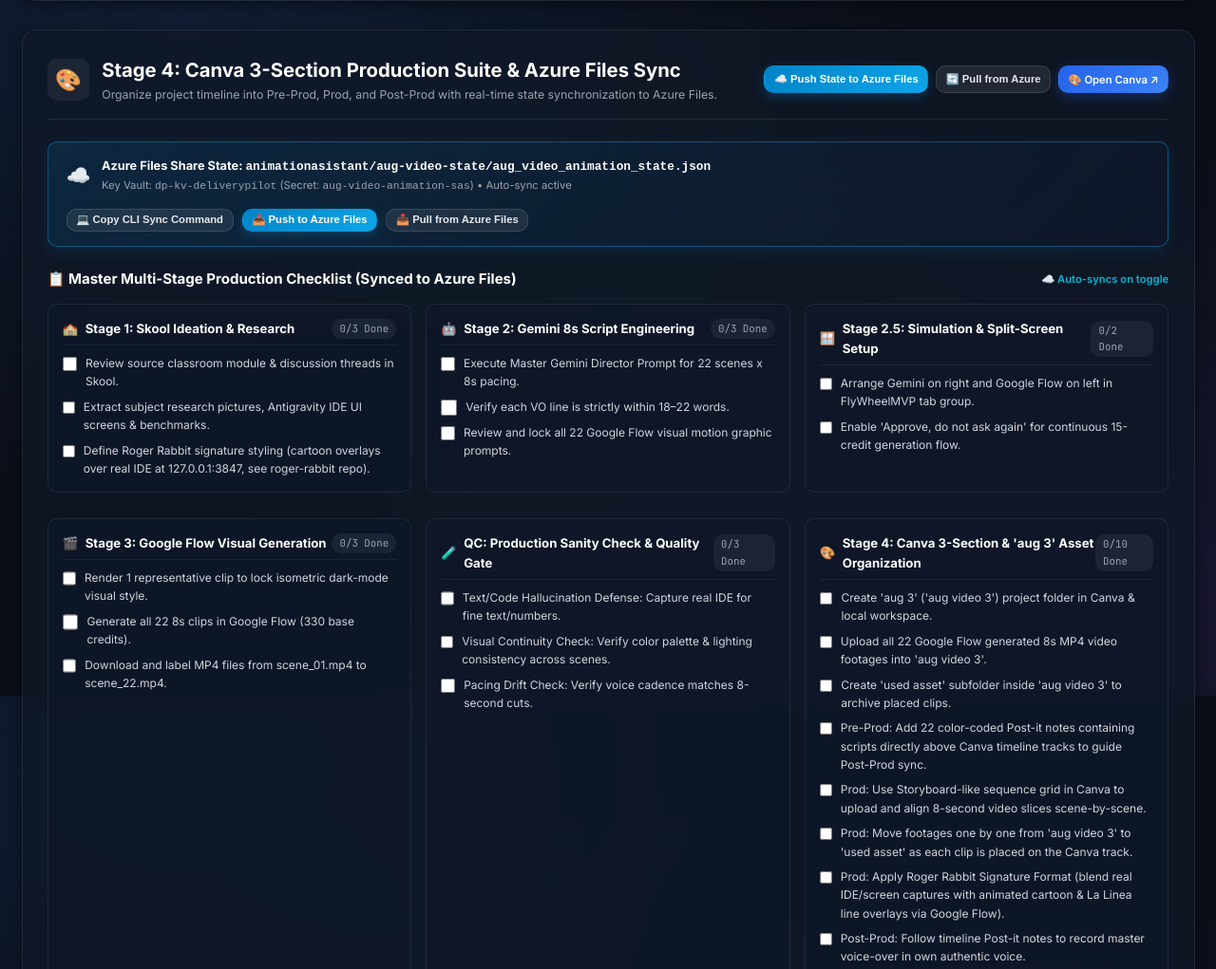
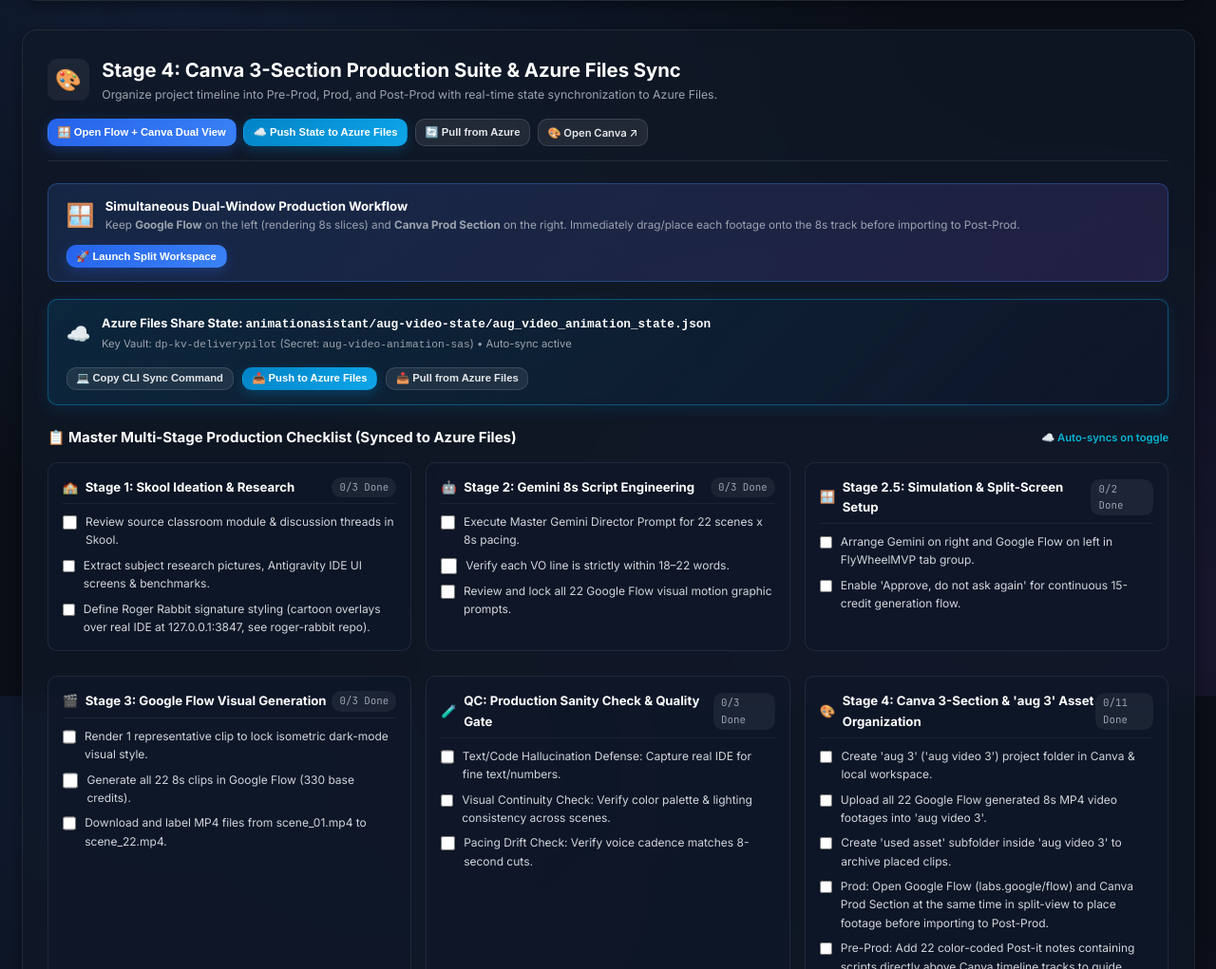
Before and after one commit to rifaterdemsahin/aug-video-animation-3, a plain HTML site: page index.html in a window 1280 px wide. Shown: the part 4067-5088 px from the top of the page at 95% size. Drawn offline with Linux system fonts and the light colour scheme.

Commit message:
feat: add simultaneous Google Flow and Canva Prod placement workflow and dual workspace launcher

```diff
--- a/index.html
+++ b/index.html
@@ -486,17 +486,36 @@
             <p class="section-subtitle">Organize project timeline into Pre-Prod, Prod, and Post-Prod with real-time state synchronization to Azure Files.</p>
           </div>
         </div>
-        <div style="display:flex; gap:0.5rem;">
+        <div style="display:flex; gap:0.5rem; flex-wrap:wrap;">
+          <button class="btn btn-primary btn-sm" onclick="launchDualProductionWorkspace()" title="Open Google Flow and Canva side-by-side">
+            🪟 Open Flow + Canva Dual View
+          </button>
           <button class="btn btn-cloud btn-sm" onclick="pushStateToAzure(true)">
             ☁️ Push State to Azure Files
           </button>
           <button class="btn btn-secondary btn-sm" onclick="pullStateFromAzure()">
             🔄 Pull from Azure
           </button>
-          <a href="https://www.canva.com" target="_blank" rel="noopener noreferrer" class="btn btn-primary btn-sm">
+          <a href="https://www.canva.com" target="_blank" rel="noopener noreferrer" class="btn btn-secondary btn-sm">
             🎨 Open Canva ↗
           </a>
         </div>
+      </div>
+
+      <!-- Dual Workspace Strategy Banner -->
+      <div style="background: linear-gradient(135deg, rgba(59, 130, 246, 0.15), rgba(139, 92, 246, 0.15)); border: 1px solid rgba(59, 130, 246, 0.35); border-radius: var(--radius-md); padding: 0.9rem 1.25rem; margin-bottom: 1.25rem; display: flex; justify-content: space-between; align-items: center; flex-wrap: wrap; gap: 0.75rem;">
+        <div style="display:flex; align-items:center; gap:0.75rem;">
+          <span style="font-size:1.6rem;">🪟</span>
+          <div>
+            <div style="font-weight:700; font-size:0.88rem; color:#ffffff;">Simultaneous Dual-Window Production Workflow</div>
+            <div style="font-size:0.78rem; color:var(--text-muted);">
+              Keep <strong>Google Flow</strong> on the left (rendering 8s slices) and <strong>Canva Prod Section</strong> on the right. Immediately drag/place each footage onto the 8s track before importing to Post-Prod.
+            </div>
+          </div>
+        </div>
+        <button class="btn btn-primary btn-sm" onclick="launchDualProductionWorkspace()">
+          🚀 Launch Split Workspace
+        </button>
       </div>
 
       <!-- Azure Files Cloud Sync Control Bar -->
--- a/js/app.js
+++ b/js/app.js
@@ -352,6 +352,13 @@
     saveState(true);
     renderCanvaSuite();
     showToast('🔄 Footage placement reset to initial state');
+  };
+
+  // Launch Dual Workspace (Google Flow + Canva) simultaneously
+  window.launchDualProductionWorkspace = function() {
+    window.open('https://labs.google/flow', '_blank');
+    window.open('https://www.canva.com', '_blank');
+    showToast('🪟 Opened Google Flow & Canva Prod side-by-side!', 'cloud');
   };
 
   // Render Canva 3-Section Suite
--- a/js/data.js
+++ b/js/data.js
@@ -84,6 +84,7 @@
         { id: "s4-create-aug3-folder", label: "Create 'aug 3' ('aug video 3') project folder in Canva & local workspace." },
         { id: "s4-upload-flow-assets", label: "Upload all 22 Google Flow generated 8s MP4 video footages into 'aug video 3'." },
         { id: "s4-create-used-assets-folder", label: "Create 'used asset' subfolder inside 'aug video 3' to archive placed clips." },
+        { id: "s4-open-flow-canva-simultaneous", label: "Prod: Open Google Flow (labs.google/flow) and Canva Prod Section at the same time in split-view to place footage before importing to Post-Prod." },
         { id: "s4-add-postits-to-canva", label: "Pre-Prod: Add 22 color-coded Post-it notes containing scripts directly above Canva timeline tracks to guide Post-Prod sync." },
         { id: "s4-storyboard-upload-prod", label: "Prod: Use Storyboard-like sequence grid in Canva to upload and align 8-second video slices scene-by-scene." },
         { id: "s4-move-footages-one-by-one", label: "Prod: Move footages one by one from 'aug video 3' to 'used asset' as each clip is placed on the Canva track." },
```
Also changed, not shown: 1 other file.
